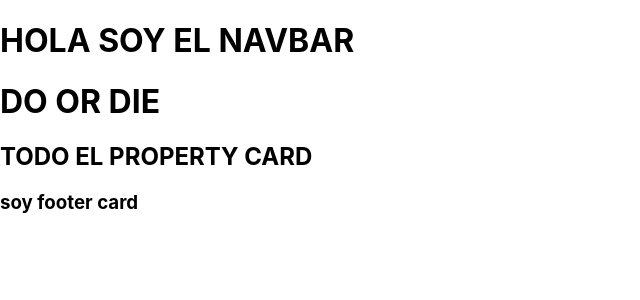
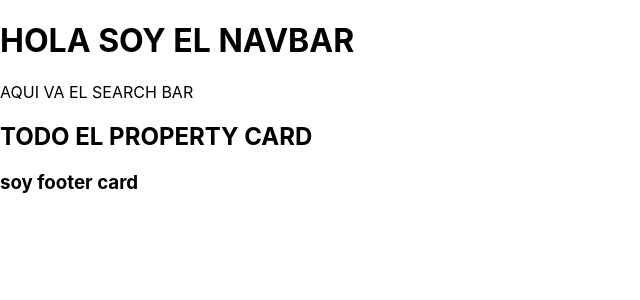
Before and after one commit to andresnb/react-get-that-home, a JavaScript app: page / in a window 1280 px wide. Shown: the top 300 px of the page, without its empty margins (0-640 px from the left). Built offline with nearby package versions, Linux system fonts and the light colour scheme; the HTML template or start-up script is replaced by a standard one.

Commit message:
chore: pages exapmples

```diff
--- a/src/App.js
+++ b/src/App.js
@@ -1,4 +1,5 @@
 import Navbar from './components/Navbar';
+import SearchPage from './pages/search-page'
 import PropertyCard from './components/PropertyCard';
 import './App.css';
 
@@ -6,7 +7,7 @@ function App() {
   return (
     <div>
       <Navbar />
-      <h1>DO OR DIE</h1>
+      <SearchPage />
       <PropertyCard />
     </div>
   );
--- /dev/null
+++ b/src/pages/search-page.js
@@ -0,0 +1,10 @@
+function SearchPage(){
+
+  return (
+    <div>
+      <div>AQUI VA EL SEARCH BAR</div>
+    </div>
+  )
+}
+
+export default SearchPage
```
